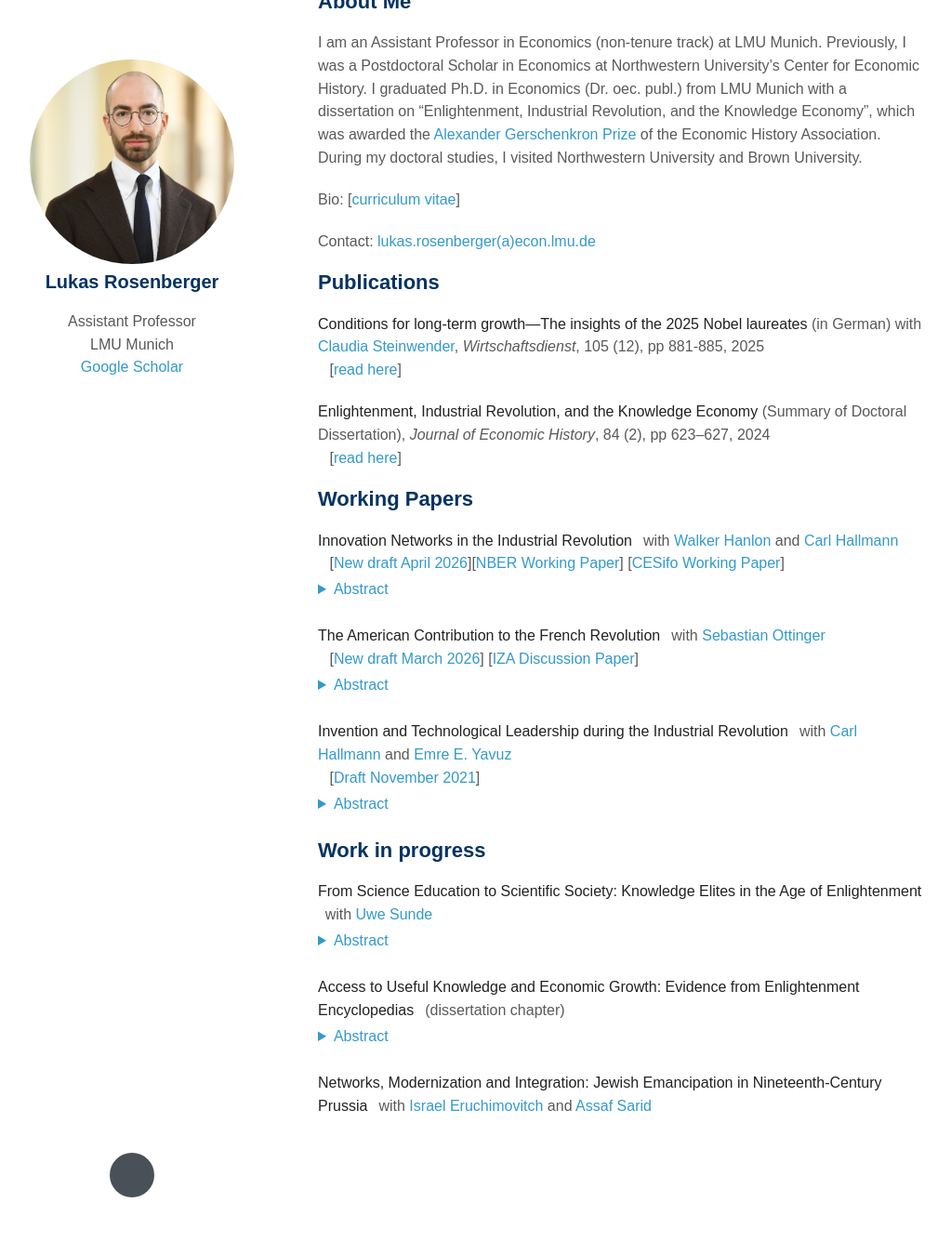
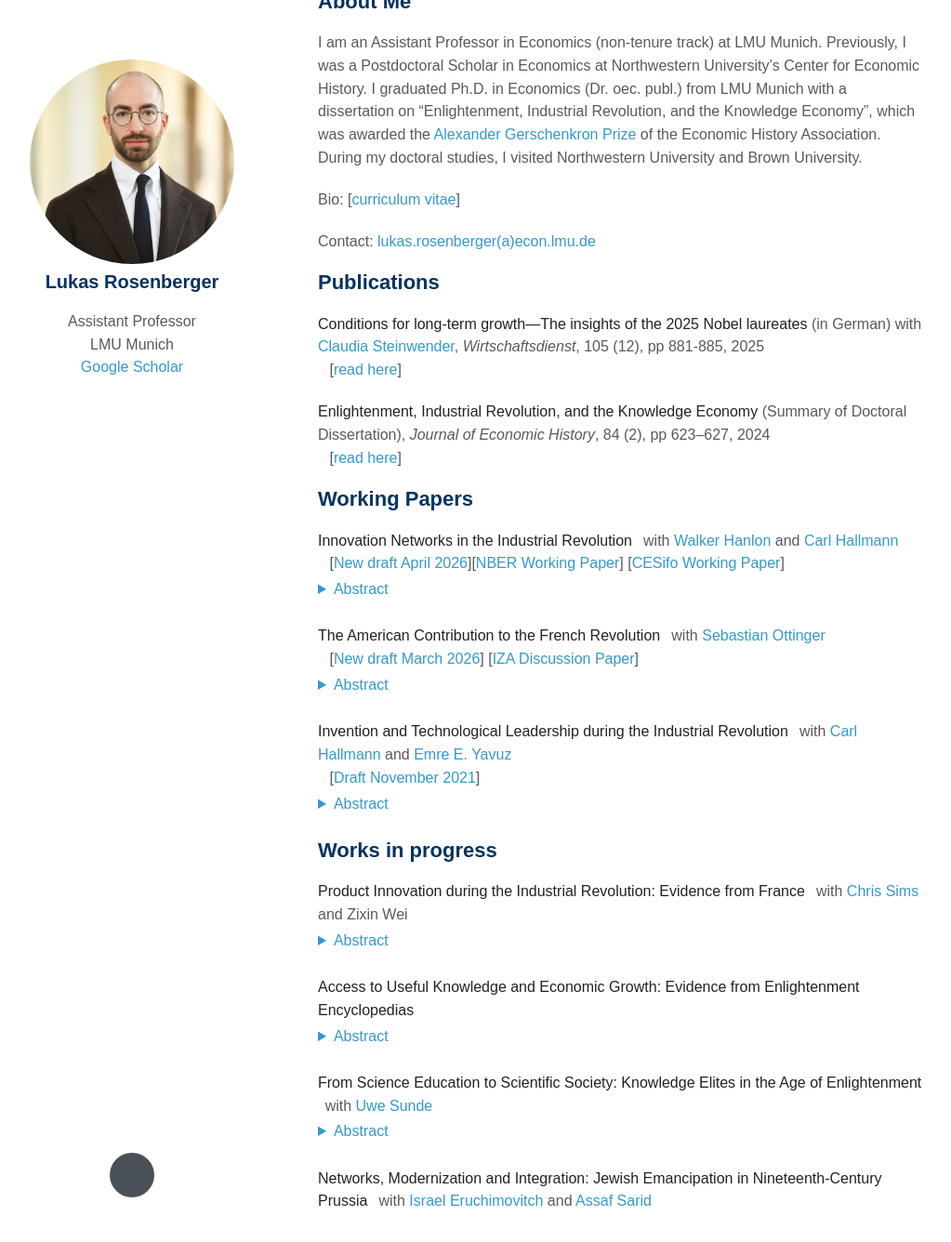
Before and after one commit to lukasrosenberger/lukasrosenberger.github.io, a Jekyll site: the page built from index.md, in a window 1280 px wide and 1400 px high, scrolled down 125 px. Shown: the top 1336 px of the window at 93% size, without its empty margins (128-1151 px from the left). Built offline with Jekyll 4.4.1, drawn with Linux system fonts in a browser that asks for light colours; nearby versions of some CDN libraries; some web fonts are replaced; a style sheet for code colours, icons or effects is not loaded; before the commit the page ends 1422 px from its top, so only the background shows below that; some of the changed text lies outside the part shown.

Commit message:
Update index.md

```diff
--- a/index.md
+++ b/index.md
@@ -59,7 +59,27 @@ This paper provides the first systematic sector-level comparison of inventive ac
 
 
 
-## Work in progress
+## Works in progress
+
+
+**Product Innovation during the Industrial Revolution: Evidence from France** &thinsp; with [Chris Sims](https://sites.google.com/view/cwasims) and Zixin Wei
+  <details>
+  <summary>Abstract</summary>
+The Industrial Revolution has famously been described as a wave of gadgets sweeping over England, and a large recent literature has illuminated the supply of the ideas behind such products. Yet the market incentives central to Schumpeterian growth theory have been studied far less systematically. We assemble new microdata from a series of national industrial expositions held in Paris between 1800 and 1850, digitizing every exhibitor and product to construct a linked inventor-by-product panel with measures of each product's novelty and quality. We find that incumbent exhibitors account for the large majority of high-quality innovations. Yet the quality of an exhibitor's prior innovation is negatively associated with the probability of innovating again. This negative relationship operates through relative standing: within narrowly defined product markets, a 10-percentile increase in an exhibitor's quality rank lowers the propensity to innovate again by 2.36\%. We investigate the mechanisms underlying the incumbent exhibitors' weaker incentives to innovate again and argue these patterns are consistent with the Arrow replacement effect.
+  <br> &nbsp;
+  </details>
+
+
+**Access to Useful Knowledge and Economic Growth: Evidence from Enlightenment Encyclopedias** &thinsp;
+  <details>
+  <summary>Abstract</summary>
+This paper shows that enlightenment encyclopedias contributed to accelerating economic growth during the Industrial Revolution by providing access to useful technological knowledge.
+Drawing on novel city-level data from a trade directory of European booksellers in 1781, I first document (i) a robust positive association between city population growth from 1750 to 1850 and the number of booksellers per capita; (ii) that booksellers strongly predict city-level sales of two pivotal encyclopedias of useful knowledge; (iii) and that these sales mediate the association of city growth and booksellers. To isolate variation in the supply of encyclopedias, I consider the role of geographical proximity of booksellers to the encyclopedia's publishers, which affected the booksellers' wholesale access.
+Specifically, I use the <i>interaction</i> of booksellers and proximity to the publisher, conditioning separately on booksellers and on proximity, to instrument for encyclopedia sales.
+The 2SLS results confirm that cities with better access to useful knowledge grew faster after 1750 but not before.
+  <br> &nbsp;
+  </details>
+
 
 **From Science Education to Scientific Society: Knowledge Elites in the Age of Enlightenment** &thinsp;  with [Uwe Sunde](https://sites.google.com/view/uwesunde/)
   <details>
@@ -70,20 +90,11 @@ Focusing on France, a country at the forefront of Enlightenment and Science in t
 Comparing towns with science track to towns without science track in the local <i>collège</i> in 1750, we find that science education is strongly positively associated with different proxies for upper-tail knowledge elites like scientific societies or subscriptions to the Enlightenment <i>Encyclopédie</i>.
 We then study the origins of schools and the science curriculum, highlighting the importance of religious competition in the post-reformation period.
 We find that Catholic Bishop’s seats strongly predict the establishment of schools but not the shift of the curriculum towards science.
-In contrast, Jesuits (a Catholic teaching order) established science chairs at colleges from ca 1600 and were more likely to do so in the presence of a local Huguenot community.
+In contrast, if Jesuits ran the schools, they established science chairs at colleges from ca 1600 and were more likely to do so in the presence of a local Huguenot community.
   <br> &nbsp;
   </details>
 
 
-**Access to Useful Knowledge and Economic Growth: Evidence from Enlightenment Encyclopedias** &thinsp; (dissertation chapter)
-  <details>
-  <summary>Abstract</summary>
-This paper shows that enlightenment encyclopedias contributed to accelerating economic growth during the Industrial Revolution by providing access to useful technological knowledge.
-Drawing on novel city-level data from a trade directory of European booksellers in 1781, I first document (i) a robust positive association between city population growth from 1750 to 1850 and the number of booksellers per capita; (ii) that booksellers strongly predict city-level sales of two pivotal encyclopedias of useful knowledge; (iii) and that these sales mediate the association of city growth and booksellers. To isolate variation in the supply of encyclopedias, I consider the role of geographical proximity of booksellers to the encyclopedia's publishers, which affected the booksellers' wholesale access.
-Specifically, I use the <i>interaction</i> of booksellers and proximity to the publisher, conditioning separately on booksellers and on proximity, to instrument for encyclopedia sales.
-The 2SLS results confirm that cities with better access to useful knowledge grew faster after 1750 but not before.
-  <br> &nbsp;
-  </details>
 
 **Networks, Modernization and Integration: Jewish Emancipation in
 Nineteenth-Century Prussia** &thinsp; with [Israel Eruchimovitch](https://sites.google.com/brown.edu/israel-eruchimovitch) and [Assaf Sarid](http://www.assafsarid.com/)
```
